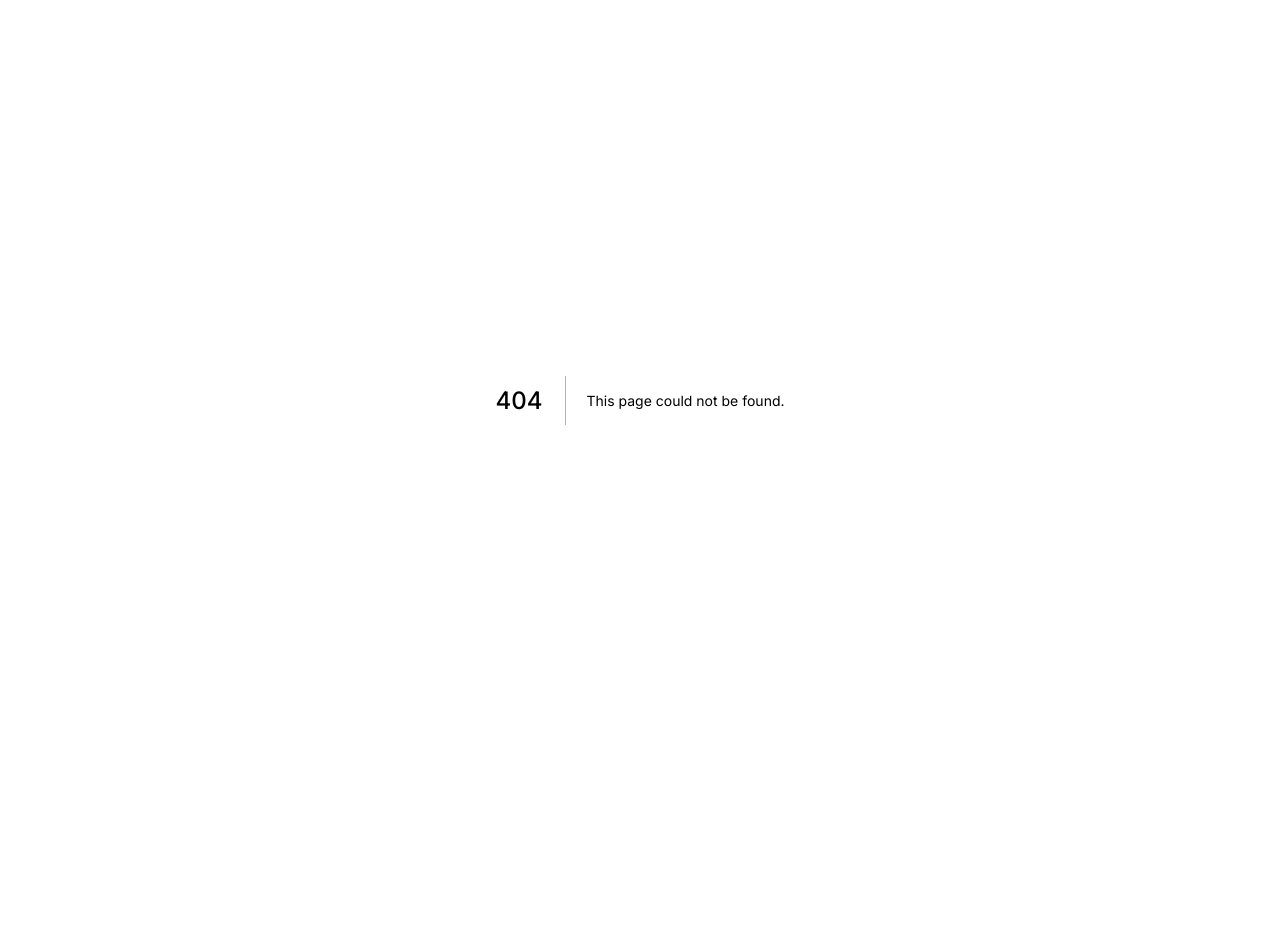
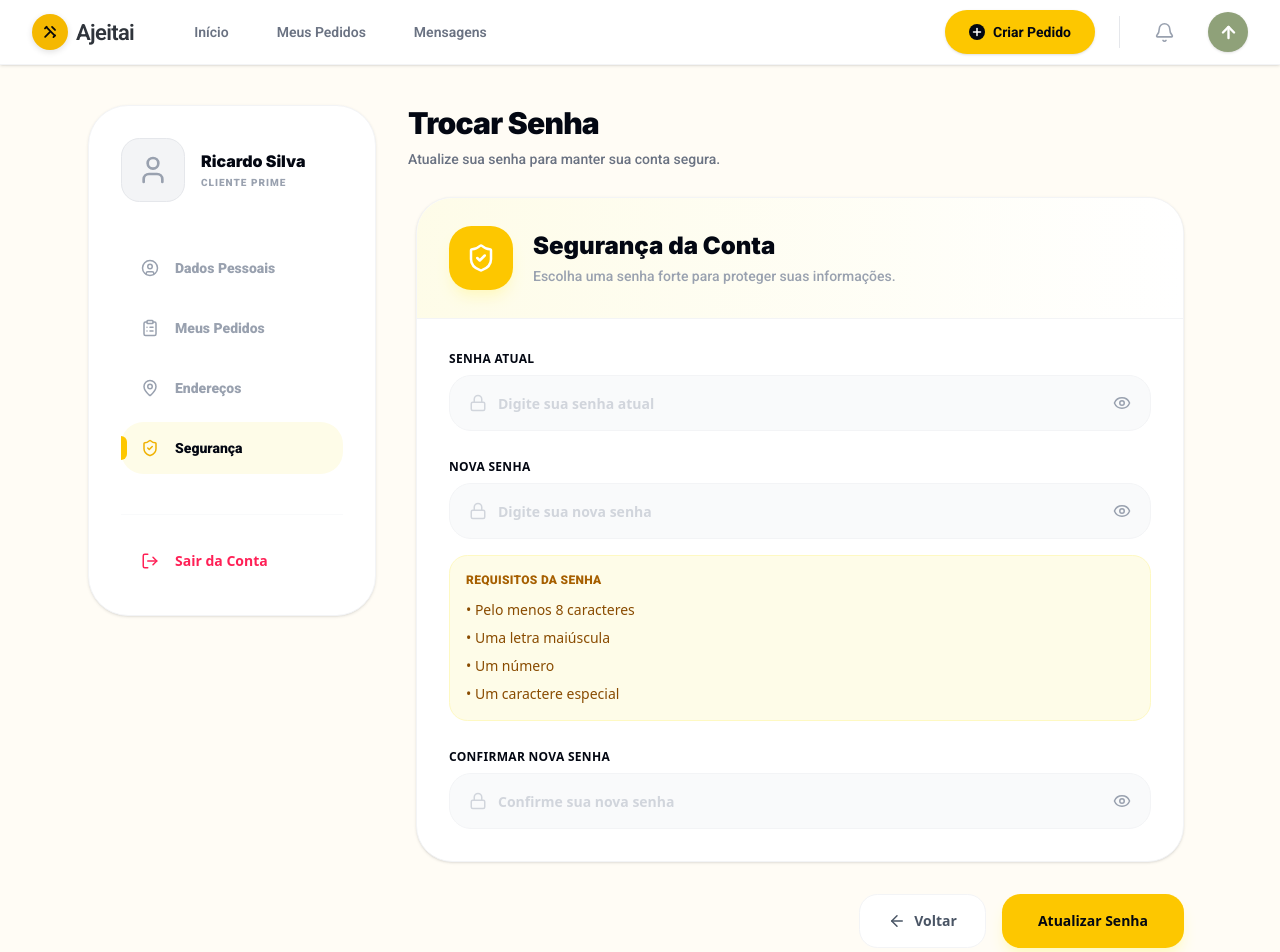
Before and after one commit to gustavuhh1/ajeita-front-end, a Next.js app: page /cliente/perfil/seguranca in a window 1280 px wide. Before the commit this address had no page. Shown: the top 952 px of the page. Before the commit the page ends 800 px from the top, so only its background shows below. Built offline with nearby package versions, Linux system fonts and the light colour scheme.

Commit message:
feat:criando tela de segurança

```diff
--- a/app/cliente/perfil/components/PerfilPageLayout.tsx
+++ b/app/cliente/perfil/components/PerfilPageLayout.tsx
@@ -38,7 +38,7 @@ const menuItems = [
   },
   {
     name: "Segurança",
-    href: "#",
+    href: "/cliente/perfil/seguranca",
     icon: ShieldCheck,
   },
 ];
--- /dev/null
+++ b/app/cliente/perfil/seguranca/page.tsx
@@ -0,0 +1,241 @@
+"use client";
+
+import React, { FormEvent, useState } from "react";
+import {
+  ArrowLeft,
+  Check,
+  Eye,
+  EyeOff,
+  Lock,
+  ShieldCheck,
+} from "lucide-react";
+
+import { PerfilPageLayout } from "../components/PerfilPageLayout";
+
+export default function TrocarSenhaPage() {
+  const [showCurrentPassword, setShowCurrentPassword] = useState(false);
+  const [showNewPassword, setShowNewPassword] = useState(false);
+  const [showConfirmPassword, setShowConfirmPassword] = useState(false);
+
+  const [isSaved, setIsSaved] = useState(false);
+
+  const [formData, setFormData] = useState({
+    senhaAtual: "",
+    novaSenha: "",
+    confirmarSenha: "",
+  });
+
+  const handleChange = (field: string, value: string) => {
+    setFormData((prev) => ({
+      ...prev,
+      [field]: value,
+    }));
+
+    setIsSaved(false);
+  };
+
+  const handleSubmit = (event: FormEvent) => {
+    event.preventDefault();
+
+    if (formData.novaSenha !== formData.confirmarSenha) {
+      alert("As senhas não coincidem.");
+      return;
+    }
+
+    setIsSaved(true);
+
+    setFormData({
+      senhaAtual: "",
+      novaSenha: "",
+      confirmarSenha: "",
+    });
+  };
+
+  return (
+    <PerfilPageLayout
+      title="Trocar Senha"
+      description="Atualize sua senha para manter sua conta segura."
+    >
+      <div className="mx-auto max-w-3xl">
+        <form onSubmit={handleSubmit} className="space-y-8">
+          {/* CARD PRINCIPAL */}
+          <section className="overflow-hidden rounded-[36px] border border-gray-100 bg-white shadow-sm">
+            {/* HEADER */}
+            <div className="border-b border-gray-100 bg-gradient-to-r from-yellow-50 to-white px-8 py-7">
+              <div className="flex items-center gap-5">
+                <div className="flex h-16 w-16 items-center justify-center rounded-3xl bg-yellow-400 text-white shadow-lg shadow-yellow-100">
+                  <ShieldCheck size={30} />
+                </div>
+
+                <div>
+                  <h2 className="text-2xl font-black text-gray-950">
+                    Segurança da Conta
+                  </h2>
+
+                  <p className="mt-1 text-sm font-medium text-gray-400">
+                    Escolha uma senha forte para proteger suas informações.
+                  </p>
+                </div>
+              </div>
+            </div>
+
+            {/* FORM */}
+            <div className="space-y-7 p-8">
+              {/* SENHA ATUAL */}
+              <div>
+                <label className="mb-2 block text-xs font-black uppercase tracking-wide text-gray-950">
+                  Senha Atual
+                </label>
+
+                <div className="relative">
+                  <Lock
+                    size={18}
+                    className="absolute left-5 top-1/2 -translate-y-1/2 text-gray-300"
+                  />
+
+                  <input
+                    type={showCurrentPassword ? "text" : "password"}
+                    value={formData.senhaAtual}
+                    onChange={(event) =>
+                      handleChange("senhaAtual", event.target.value)
+                    }
+                    placeholder="Digite sua senha atual"
+                    className="h-14 w-full rounded-[22px] border border-gray-100 bg-gray-50 pl-12 pr-14 text-sm font-bold text-gray-700 outline-none transition-all placeholder:text-gray-300 focus:border-yellow-300 focus:bg-white focus:ring-4 focus:ring-yellow-100"
+                  />
+
+                  <button
+                    type="button"
+                    onClick={() =>
+                      setShowCurrentPassword(!showCurrentPassword)
+                    }
+                    className="absolute right-5 top-1/2 -translate-y-1/2 text-gray-400 transition-colors hover:text-gray-700"
+                  >
+                    {showCurrentPassword ? (
+                      <EyeOff size={18} />
+                    ) : (
+                      <Eye size={18} />
+                    )}
+                  </button>
+                </div>
+              </div>
+
+              {/* NOVA SENHA */}
+              <div>
+                <label className="mb-2 block text-xs font-black uppercase tracking-wide text-gray-950">
+                  Nova Senha
+                </label>
+
+                <div className="relative">
+                  <Lock
+                    size={18}
+                    className="absolute left-5 top-1/2 -translate-y-1/2 text-gray-300"
+                  />
+
+                  <input
+                    type={showNewPassword ? "text" : "password"}
+                    value={formData.novaSenha}
+                    onChange={(event) =>
+                      handleChange("novaSenha", event.target.value)
+                    }
+                    placeholder="Digite sua nova senha"
+                    className="h-14 w-full rounded-[22px] border border-gray-100 bg-gray-50 pl-12 pr-14 text-sm font-bold text-gray-700 outline-none transition-all placeholder:text-gray-300 focus:border-yellow-300 focus:bg-white focus:ring-4 focus:ring-yellow-100"
+                  />
+
+                  <button
+                    type="button"
+                    onClick={() => setShowNewPassword(!showNewPassword)}
+                    className="absolute right-5 top-1/2 -translate-y-1/2 text-gray-400 transition-colors hover:text-gray-700"
+                  >
+                    {showNewPassword ? (
+                      <EyeOff size={18} />
+                    ) : (
+                      <Eye size={18} />
+                    )}
+                  </button>
+                </div>
+
+                {/* REGRAS */}
+                <div className="mt-4 rounded-2xl border border-yellow-100 bg-yellow-50 p-4">
+                  <p className="text-xs font-black uppercase tracking-wide text-yellow-700">
+                    Requisitos da senha
+                  </p>
+
+                  <ul className="mt-3 space-y-2 text-sm font-medium text-yellow-800">
+                    <li>• Pelo menos 8 caracteres</li>
+                    <li>• Uma letra maiúscula</li>
+                    <li>• Um número</li>
+                    <li>• Um caractere especial</li>
+                  </ul>
+                </div>
+              </div>
+
+              {/* CONFIRMAR */}
+              <div>
+                <label className="mb-2 block text-xs font-black uppercase tracking-wide text-gray-950">
+                  Confirmar Nova Senha
+                </label>
+
+                <div className="relative">
+                  <Lock
+                    size={18}
+                    className="absolute left-5 top-1/2 -translate-y-1/2 text-gray-300"
+                  />
+
+                  <input
+                    type={showConfirmPassword ? "text" : "password"}
+                    value={formData.confirmarSenha}
+                    onChange={(event) =>
+                      handleChange("confirmarSenha", event.target.value)
+                    }
+                    placeholder="Confirme sua nova senha"
+                    className="h-14 w-full rounded-[22px] border border-gray-100 bg-gray-50 pl-12 pr-14 text-sm font-bold text-gray-700 outline-none transition-all placeholder:text-gray-300 focus:border-yellow-300 focus:bg-white focus:ring-4 focus:ring-yellow-100"
+                  />
+
+                  <button
+                    type="button"
+                    onClick={() =>
+                      setShowConfirmPassword(!showConfirmPassword)
+                    }
+                    className="absolute right-5 top-1/2 -translate-y-1/2 text-gray-400 transition-colors hover:text-gray-700"
+                  >
+                    {showConfirmPassword ? (
+                      <EyeOff size={18} />
+                    ) : (
+                      <Eye size={18} />
+                    )}
+                  </button>
+                </div>
+              </div>
+            </div>
+          </section>
+
+          {/* ALERTA */}
+          {isSaved && (
+            <div className="flex items-center gap-3 rounded-2xl border border-green-100 bg-green-50 px-5 py-4 text-sm font-black text-green-700">
+              <Check size={18} />
+              Sua senha foi alterada com sucesso.
+            </div>
+          )}
+
+          {/* BOTÕES */}
+          <div className="flex flex-col gap-4 sm:flex-row sm:justify-end">
+            <button
+              type="button"
+              className="flex items-center justify-center gap-2 rounded-2xl border border-gray-100 bg-white px-7 py-4 text-sm font-black text-gray-600 transition-all hover:bg-gray-50"
+            >
+              <ArrowLeft size={18} />
+              Voltar
+            </button>
+
+            <button
+              type="submit"
+              className="rounded-2xl bg-yellow-400 px-9 py-4 text-sm font-black text-gray-950 shadow-lg shadow-yellow-100 transition-all hover:bg-yellow-500 active:scale-95"
+            >
+              Atualizar Senha
+            </button>
+          </div>
+        </form>
+      </div>
+    </PerfilPageLayout>
+  );
+}
```
